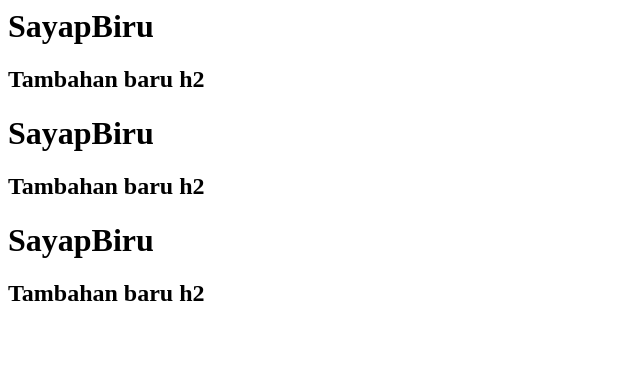
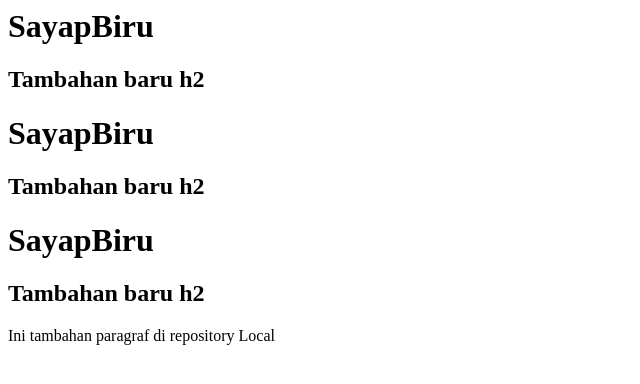
Before and after one commit to SayapBiru/tesGithub, a plain HTML site: page index.html in a window 1280 px wide. Shown: the whole page, without its empty margins (0-640 px from the left). Drawn offline with Linux system fonts and the light colour scheme.

Commit message:
tambahan paragraf Local

```diff
--- a/index.html
+++ b/index.html
@@ -6,3 +6,8 @@
 
 <h1>SayapBiru</h1>
 <h2>Tambahan baru h2</h2>
+<p>
+
+	Ini tambahan paragraf di repository Local
+
+</p>
```
